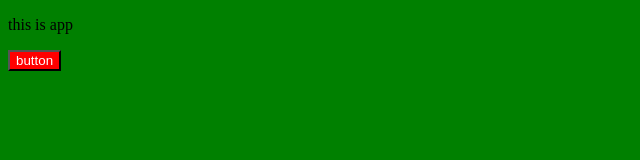
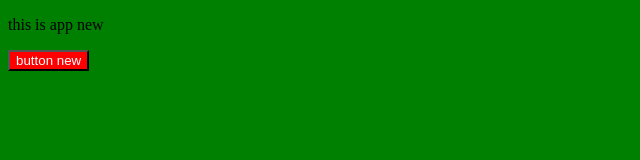
Before and after one commit to ngaly277/git-tutorial, a plain HTML site: page index.html in a window 1280 px wide. Shown: the whole page, without its empty margins (0-640 px from the left). Drawn offline with Linux system fonts and the light colour scheme.

Commit message:
update index.html

```diff
--- a/index.html
+++ b/index.html
@@ -8,7 +8,7 @@
     <link rel="stylesheet" href="index2.css">
 </head>
 <body>
-    <p>this is app</p>
-    <button>button</button>
+    <p>this is app new</p>
+    <button>button new</button>
 </body>
 </html>
```
